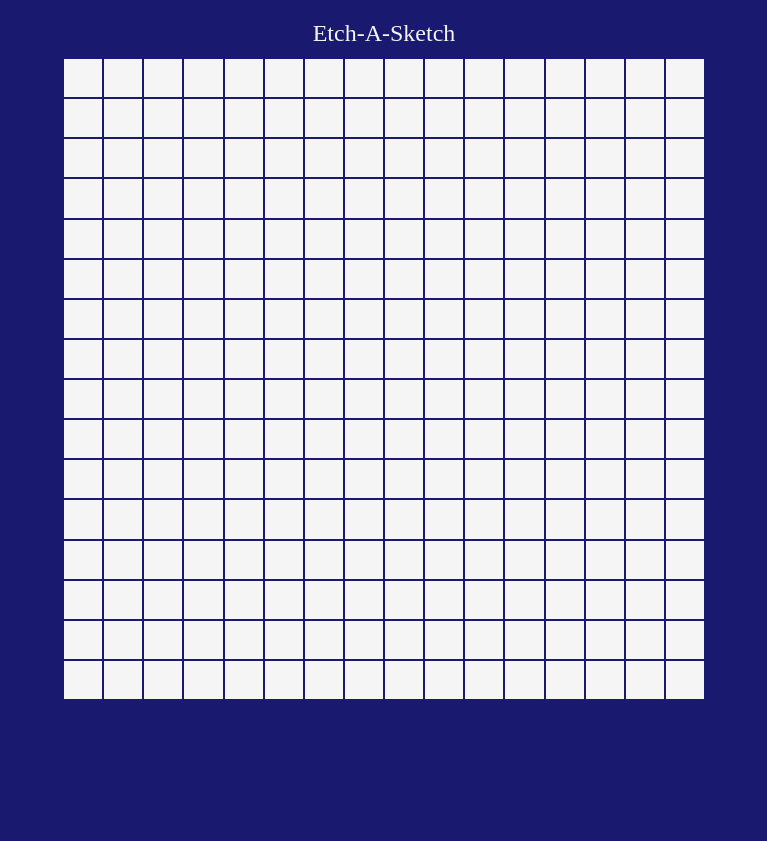
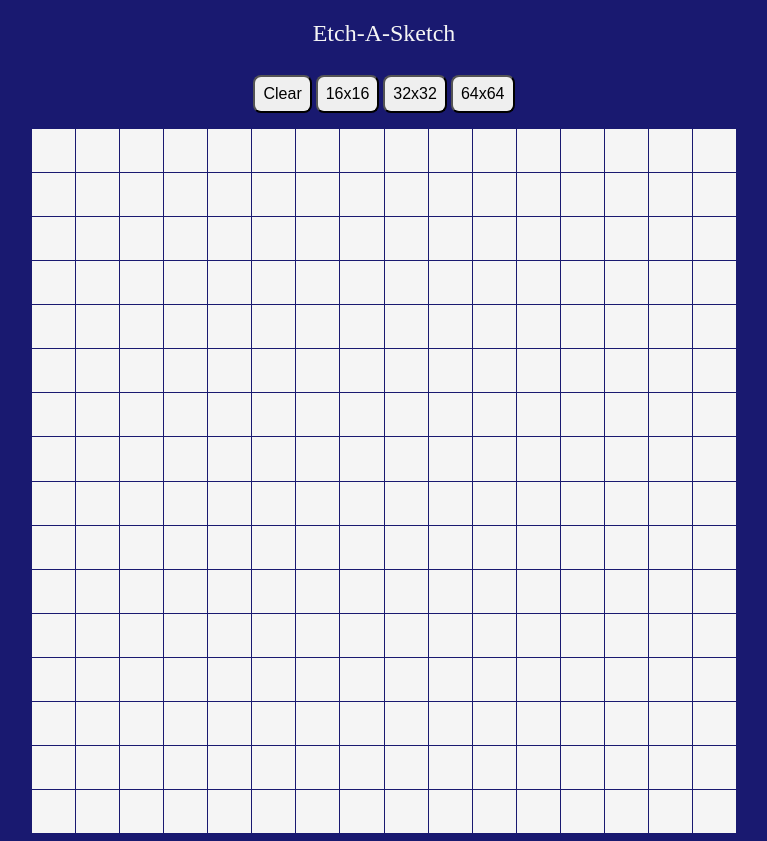
Before and after one commit to pieroqb/odin-EtchASketch, a plain HTML site: page index.html in a window 1280 px wide. Shown: the whole page, without its empty margins (256-1023 px from the left). Before the commit the page ends 800 px from the top, so only its background shows below. Drawn offline with Linux system fonts and the light colour scheme.

Commit message:
Add Clear and Grid-Size buttons

```diff
--- a/index.html
+++ b/index.html
@@ -10,9 +10,17 @@
             Etch-A-Sketch
         </header>
         <main>
-            <div class="container">
+            <section class="controls">
+                <button class="clear-button">
+                    Clear
+                </button>
+                <button class="button-size-16">16x16</button>
+                <button class="button-size-32">32x32</button>
+                <button class="button-size-64">64x64</button>
+            </section>
+            <section class="container">
 
-            </div>
+            </section>
         </main>
     </body>
 </html>
--- a/script.js
+++ b/script.js
@@ -1,15 +1,31 @@
 const container = document.querySelector(".container");
-let dimension = 16;
+const clearButton = document.querySelector(".clear-button")
+
+createGrid(container,16);
 let painting = false;
 
-container.style.gridTemplate= `repeat(${dimension}, 1fr) / repeat(${dimension}, 1fr)`;
+const size16Button = document.querySelector(".button-size-16");
+const size32Button = document.querySelector(".button-size-32");
+const size64Button = document.querySelector(".button-size-64");
 
-for (let i = 0; i < dimension; i++)
-{
-    for (let j = 0; j < dimension; j++)
+
+function deleteGrid(grid){
+    const cells = document.querySelectorAll(".container > div")
+    cells.forEach((cell)=>{
+        grid.removeChild(cell);
+    });
+}
+
+function createGrid(grid, size){
+    deleteGrid(container);
+    grid.style.gridTemplate = `repeat(${size}, 1fr) / repeat(${size}, 1fr)`;
+    for (let i = 0; i < size; i++)
     {
-        const cell = document.createElement("div");
-        container.appendChild(cell);
+        for (let j = 0; j < size; j++)
+        {
+            const cell = document.createElement("div");
+            grid.appendChild(cell);
+        }
     }
 }
 
@@ -18,7 +34,26 @@ container.addEventListener("click", (e)=>{
     e.target.style.backgroundColor = "black";
 });
 
-container.addEventListener('mouseover', (e) => {
+container.addEventListener("mouseover", (e) => {
     if (painting)
     e.target.style.backgroundColor = "black";
 });
+
+clearButton.addEventListener("click", ()=>{
+    const cells = document.querySelectorAll(".container > div")
+    cells.forEach((cell)=>{
+        cell.style.backgroundColor = "whitesmoke";
+    });
+});
+
+size16Button.addEventListener("click", ()=>{
+    createGrid(container,16);
+});
+
+size32Button.addEventListener("click", ()=>{
+    createGrid(container,32);
+});
+
+size64Button.addEventListener("click", ()=>{
+    createGrid(container,64);
+});
--- a/style.css
+++ b/style.css
@@ -13,11 +13,22 @@ header {
 .container {
     margin: auto;
     display: grid;
-    width: 640px;
-    height: 640px;
-    gap: 2px;
+    width: 704px;
+    height: 704px;
+    gap: 1px;
 }
 
 .container div {
     background-color: whitesmoke;
 }
+
+.controls {
+    padding: 16px;
+    text-align: center;
+}
+
+.controls button {
+    font-size: 16px;
+    padding: 8px;
+    border-radius: 8px;
+}
```
